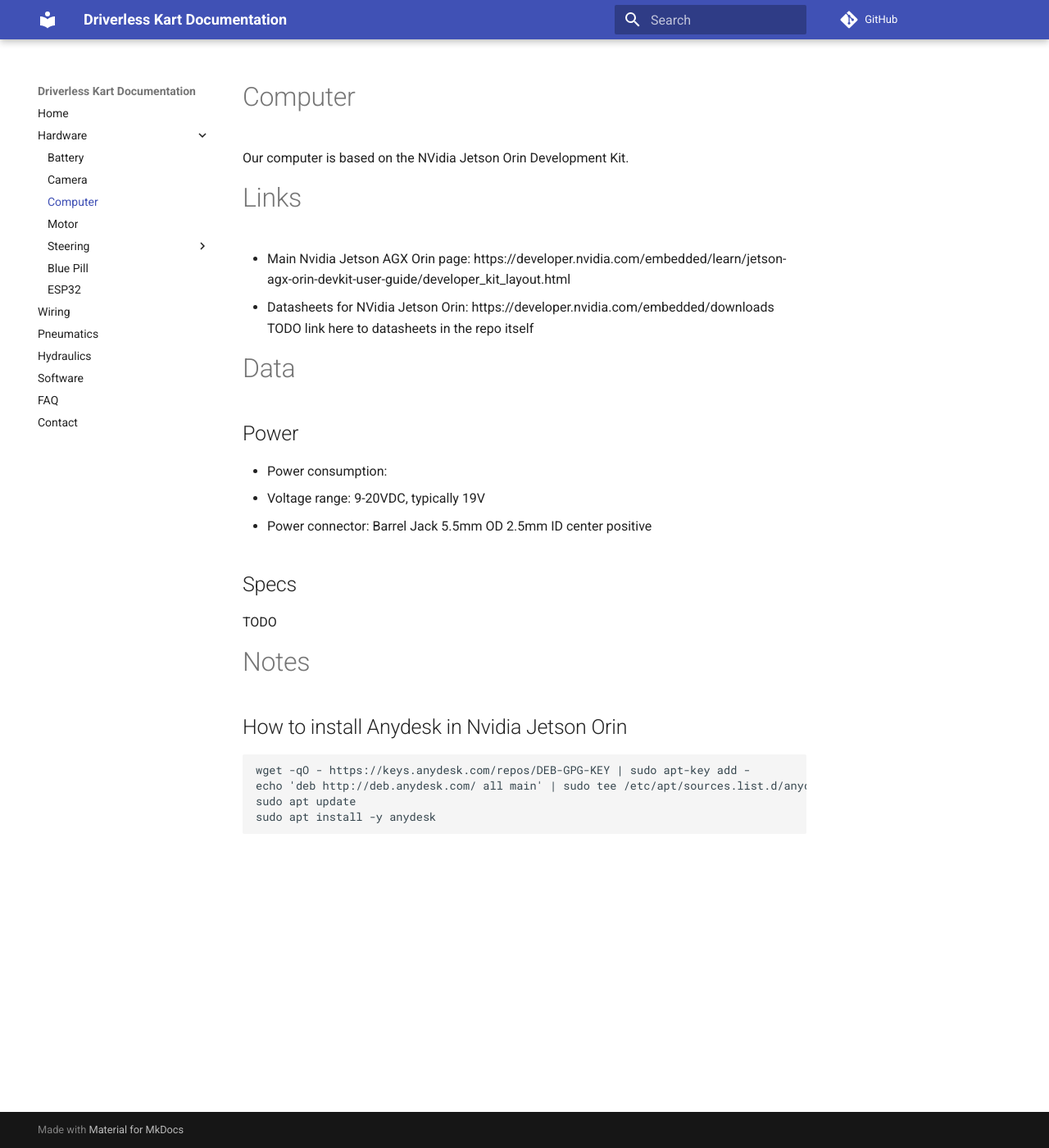
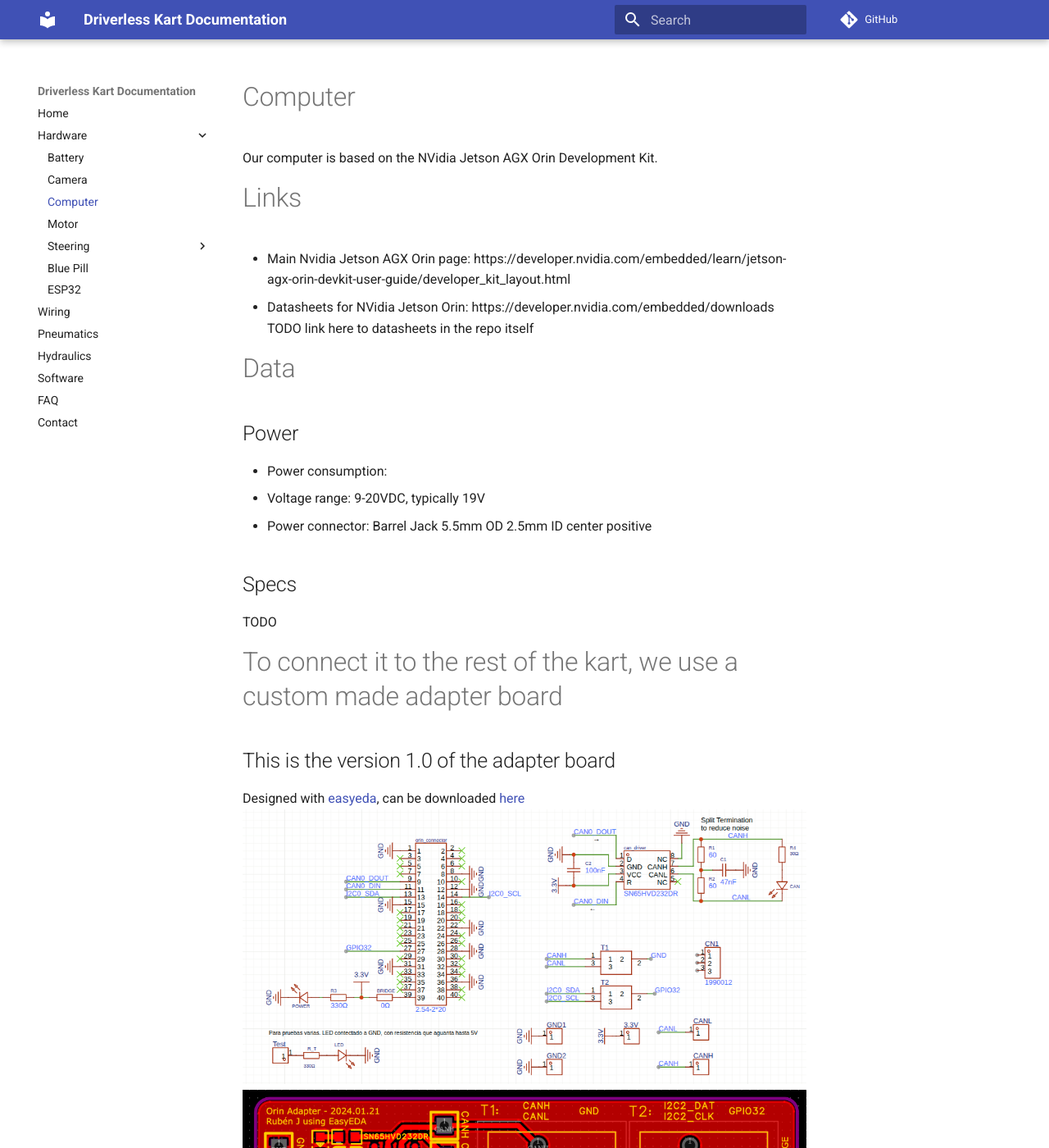
Before and after one commit to UM-Driverless/kart_docs, an MkDocs documentation site: the page built from docs/hardware/computer/index.md, in a window 1280 px wide and 1400 px high. Shown: the whole window at 82% size. Built offline with MkDocs 1.6.1 and Material for MkDocs 9.7.7, drawn with Linux system fonts in a browser that asks for light colours; comment, search, counter and statistics services are not loaded; some of the changed text lies outside the part shown.

Commit message:
Add docu about orin adapter

````diff
--- a/docs/hardware/computer/index.md
+++ b/docs/hardware/computer/index.md
@@ -1,5 +1,5 @@
 # Computer
-Our computer is based on the NVidia Jetson Orin Development Kit.
+Our computer is based on the NVidia Jetson AGX Orin Development Kit.
 
 # Links
 - Main Nvidia Jetson AGX Orin page: https://developer.nvidia.com/embedded/learn/jetson-agx-orin-devkit-user-guide/developer_kit_layout.html
@@ -15,6 +15,14 @@
 ## Specs
 TODO
 
+# To connect it to the rest of the kart, we use a custom made adapter board
+## This is the version 1.0 of the adapter board
+Designed with [easyeda](https://easyeda.com/), can be downloaded [here](./index/ProProject_Orin Adapter_2025-03-09.epro)
+![](index/20250712031143.png)
+![](index/20250712031115.png)
+
+The path in our Owncloud folder is: `formula/formula 24-25/DV/ORIN/adapter/ProProject_Orin Adapter_2025-03-09.epro`
+
 # Notes
 ## How to install Anydesk in Nvidia Jetson Orin
 ```bash
````
Also changed, not shown: docs/hardware/esp32/index.md (+1 -1 lines), docs/hardware/computer/index/20250712031115.png (added), docs/hardware/computer/index/20250712031143.png (added), 1 other file.
